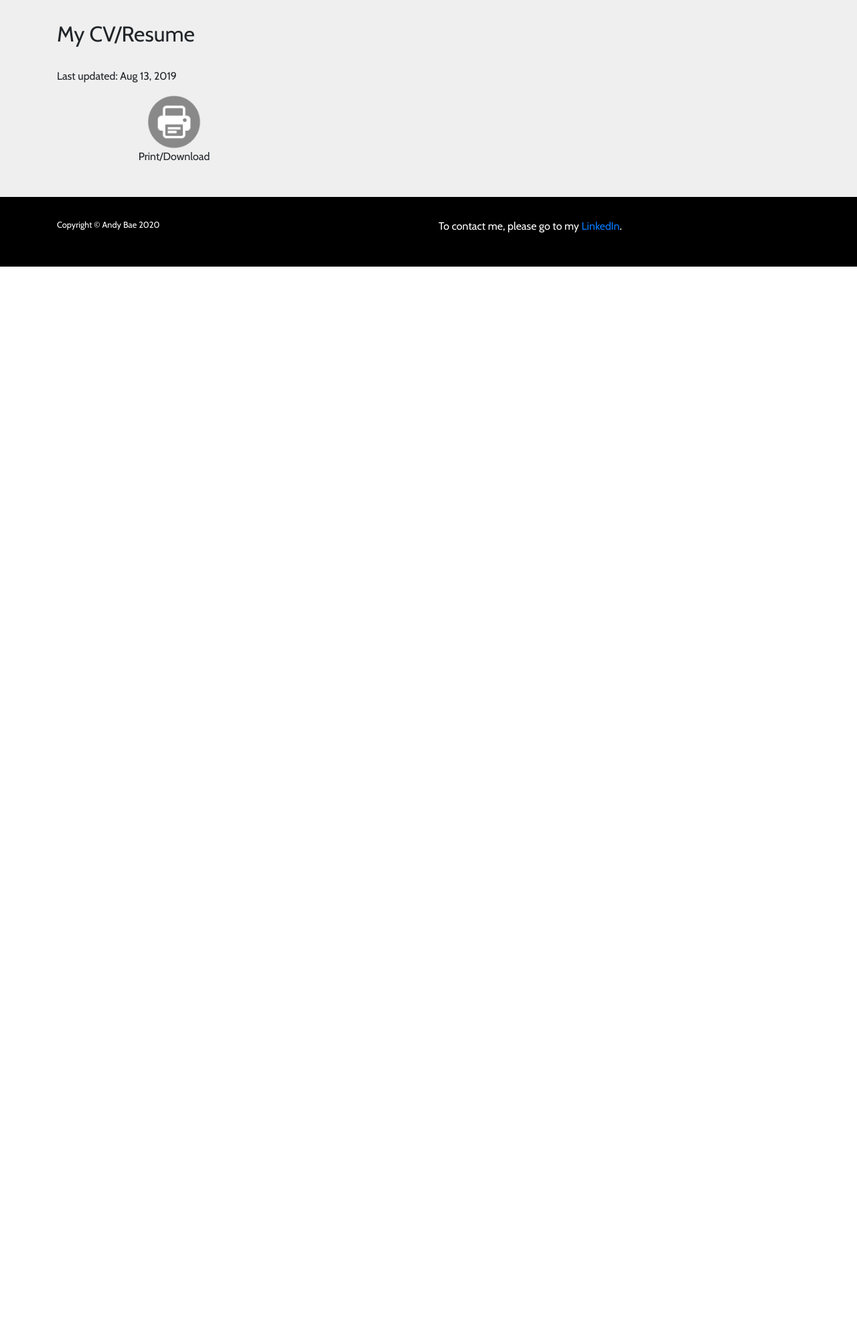
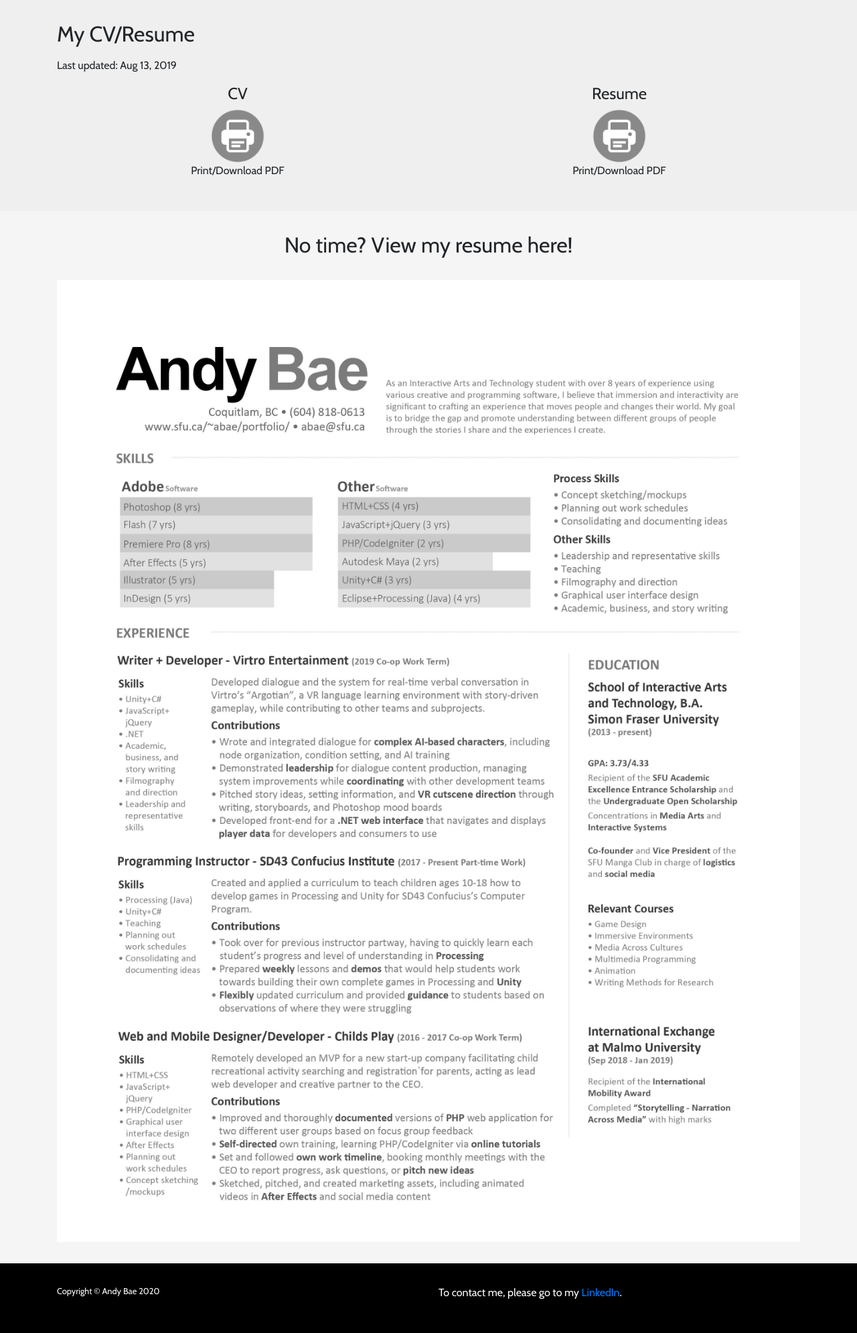
Before and after one commit to sjandybae/sjandybae.github.io, a PHP site: page /resume in a window 1280 px wide. Shown: the part 82-2072 px from the top of the page at 67% size. Before the commit the page ends 480 px from the top, so only its background shows below. Run offline with PHP 8.4, Linux system fonts and the light colour scheme.

Commit message:
Updated icon style, added Resume image

```diff
--- a/css/site.css
+++ b/css/site.css
@@ -172,7 +172,7 @@ section.bg-image {
     }
 }
 .skills-list li {
-    width: 5em;
+    width: 4em;
 }
 .skill-icon {
     max-width: 50px;
--- a/resume/index.html
+++ b/resume/index.html
@@ -39,7 +39,7 @@
         <div id="main">
             <section class="default">
                 <div class="container">
-                    <div class="row mb-4">
+                    <div class="row mb-2">
                         <div class="col-12">
                             <h2>My CV/Resume</h2>
                         </div>
@@ -50,9 +50,29 @@
                         </div>
                     </div>
                     <div class="row">
-                        <div class="col-12 col-sm-4 text-center">
+                        <div class="col-12 col-sm-6 text-center">
+                            <h4>CV</h4>
                             <a href="AndyBaeResume.pdf" target="_blank"><img class="action-icon" src="../assets/printicon.png"></a>
-                            <p>Print/Download</p>
+                            <p>Print/Download PDF</p>
+                        </div>
+                        <div class="col-12 col-sm-6 text-center">
+                            <h4>Resume</h4>
+                            <a href="AndyBaeResume.pdf" target="_blank"><img class="action-icon" src="../assets/printicon.png"></a>
+                            <p>Print/Download PDF</p>
+                        </div>
+                    </div>
+                </div>
+            </section>
+            <section class="default">
+                <div class="container">
+                    <div class="row mb-4">
+                        <div class="col-12 text-center">
+                            <h2>No time? View my resume here!</h2>
+                        </div>
+                    </div>
+                    <div class="row">
+                        <div class="col-12">
+                            <img class="img-fluid" src="AndyBaeResume.jpg">
                         </div>
                     </div>
                 </div>
```
Also changed, not shown: index.html (+18 -2 lines), assets/leadershipicon.png, assets/oculusicon.png, assets/storytellingicon.png, assets/unityicon.png, resume/AndyBaeResume.jpg (added).
